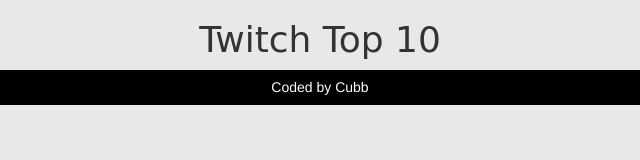
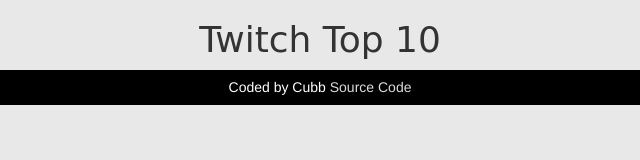
Before and after one commit to cubbK/TwitchCode, a plain HTML site: page index.html in a window 1280 px wide. Shown: the full height of the page, 320-960 px from the left. Drawn offline with nearby package versions, Linux system fonts and the light colour scheme; a web font is replaced by a local one.

Commit message:
adaugat link la cod

```diff
--- a/index.html
+++ b/index.html
@@ -38,5 +38,5 @@
 
 </body>
 <div class = "container-fluid" id = "footer">
-  <h5 class = "text-center">Coded by Cubb</h5>
+  <h5 class = "text-center">Coded by Cubb <a href="github.com/cubbic/TwitchCode">Source Code</a></h5>
 </div>
```
